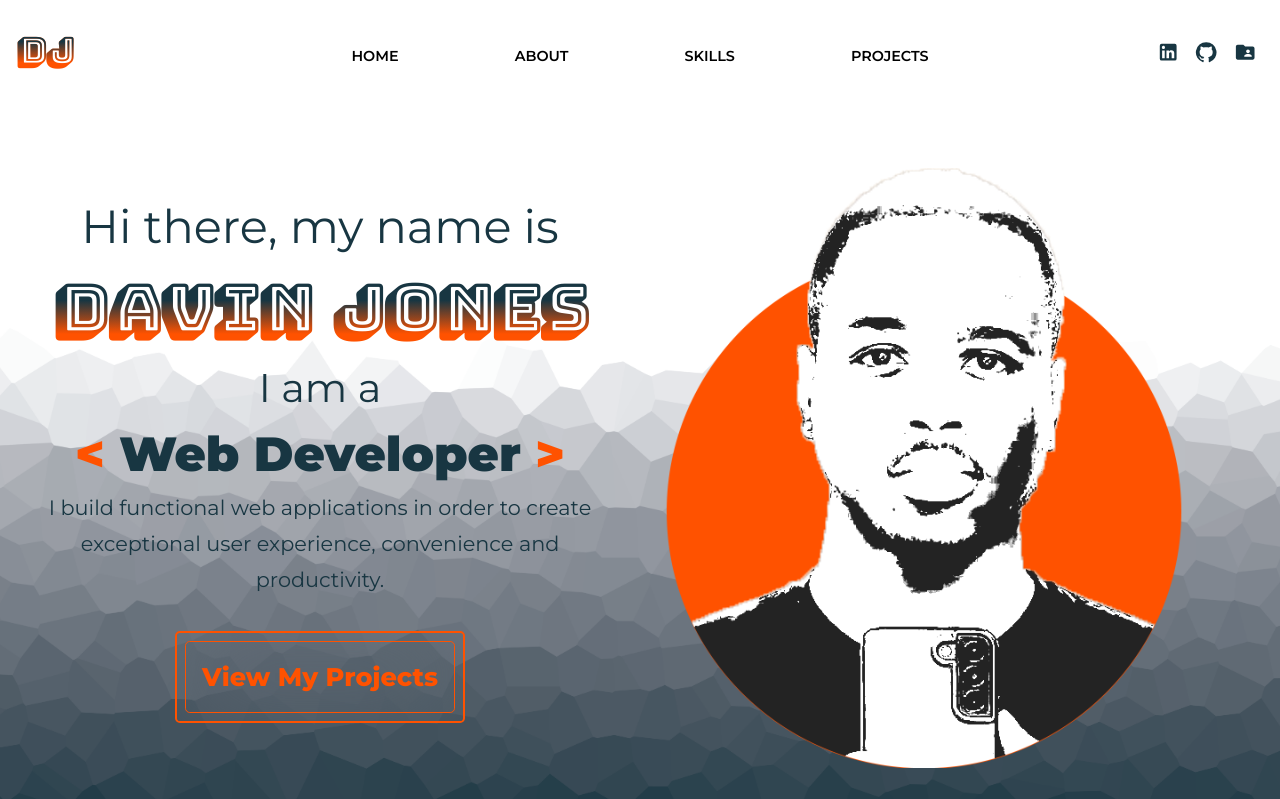
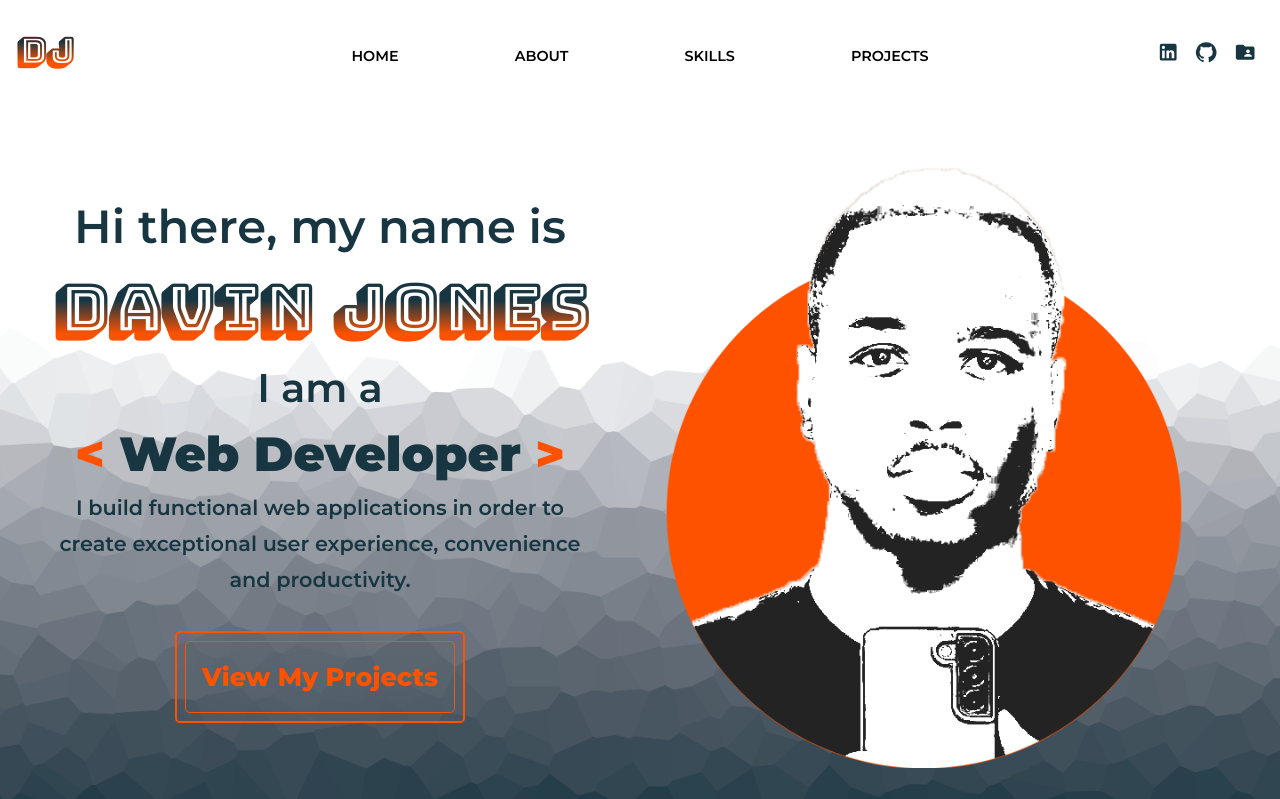
Before and after one commit to NovaSharx/Portfolio-Website, a React (Create React App) app: page / in a window 1280 px wide. Shown: the top 799 px of the page. Built offline with nearby package versions, Linux system fonts and the light colour scheme.

Commit message:
Made smaller text bolder in hero section. Made footer nav easier to click.

```diff
--- a/src/stylesheets/css/main.css
+++ b/src/stylesheets/css/main.css
@@ -458,22 +458,26 @@ p {
 }
 #footer #footer-content #footer-nav {
   margin: auto;
-  width: 80%;
+  width: 100%;
 }
 #footer #footer-content #footer-nav ul {
   width: 100%;
   display: flex;
-  justify-content: space-between;
 }
 #footer #footer-content #footer-nav ul li {
+  flex-grow: 1;
   list-style: none;
+  text-align: center;
 }
 #footer #footer-content #footer-nav ul li a {
   text-decoration: none;
   color: #fff;
   transition: 0.2s;
 }
-#footer #footer-content #footer-nav ul li a:hover {
+#footer #footer-content #footer-nav ul li:hover {
+  cursor: pointer;
+}
+#footer #footer-content #footer-nav ul li:hover a {
   color: #ff5200;
 }
 #footer #footer-content #footer-social-links {
@@ -602,13 +606,12 @@ p {
 #hero-section #hero-section-content #greeting {
   font-family: "Montserrat", "Trebuchet MS", Arial, sans-serif;
   font-size: 2.8rem;
-  font-weight: 400;
+  font-weight: 600;
   color: #183642;
 }
 #hero-section #hero-section-content #greeting #name {
   font-family: "Bungee Shade";
   font-size: 4rem;
-  font-weight: 0;
   color: #ff5200;
   background: linear-gradient(0deg, #ff5200 25%, #183642 60%);
   background-clip: text;
@@ -616,7 +619,7 @@ p {
 }
 #hero-section #hero-section-content #role {
   font-size: 2.5rem;
-  font-weight: 400;
+  font-weight: 600;
   color: #183642;
 }
 #hero-section #hero-section-content #role #role-title {
@@ -630,6 +633,7 @@ p {
 }
 #hero-section #hero-section-content #intro {
   font-size: 1.5rem;
+  font-weight: 600;
   color: #183642;
 }
 #hero-section #hero-section-content #call-to-action {
--- a/src/stylesheets/scss/section/_hero-section.scss
+++ b/src/stylesheets/scss/section/_hero-section.scss
@@ -24,13 +24,12 @@
         #greeting {
             font-family: $font-stack;
             font-size: 2.8rem;
-            font-weight: 400;
+            font-weight: 600;
             color: $primary-color;
 
             #name {
                 font-family: 'Bungee Shade';
                 font-size: 4rem;
-                font-weight: 00;
                 color: $secondary-color;
                 background: linear-gradient(0deg, $secondary-color 25%, $primary-color 60%);
                 background-clip: text;
@@ -40,7 +39,7 @@
 
         #role {
             font-size: 2.5rem;
-            font-weight: 400;
+            font-weight: 600;
             color: $primary-color;
 
             #role-title {
@@ -57,6 +56,7 @@
 
         #intro {
             font-size: 1.5rem;
+            font-weight: 600;
             color: $primary-color;
         }
 
```
Also changed, not shown: src/stylesheets/scss/components/_footer.scss (+8 -3 lines), 1 other file (tests, documents, lock files or other folders).
